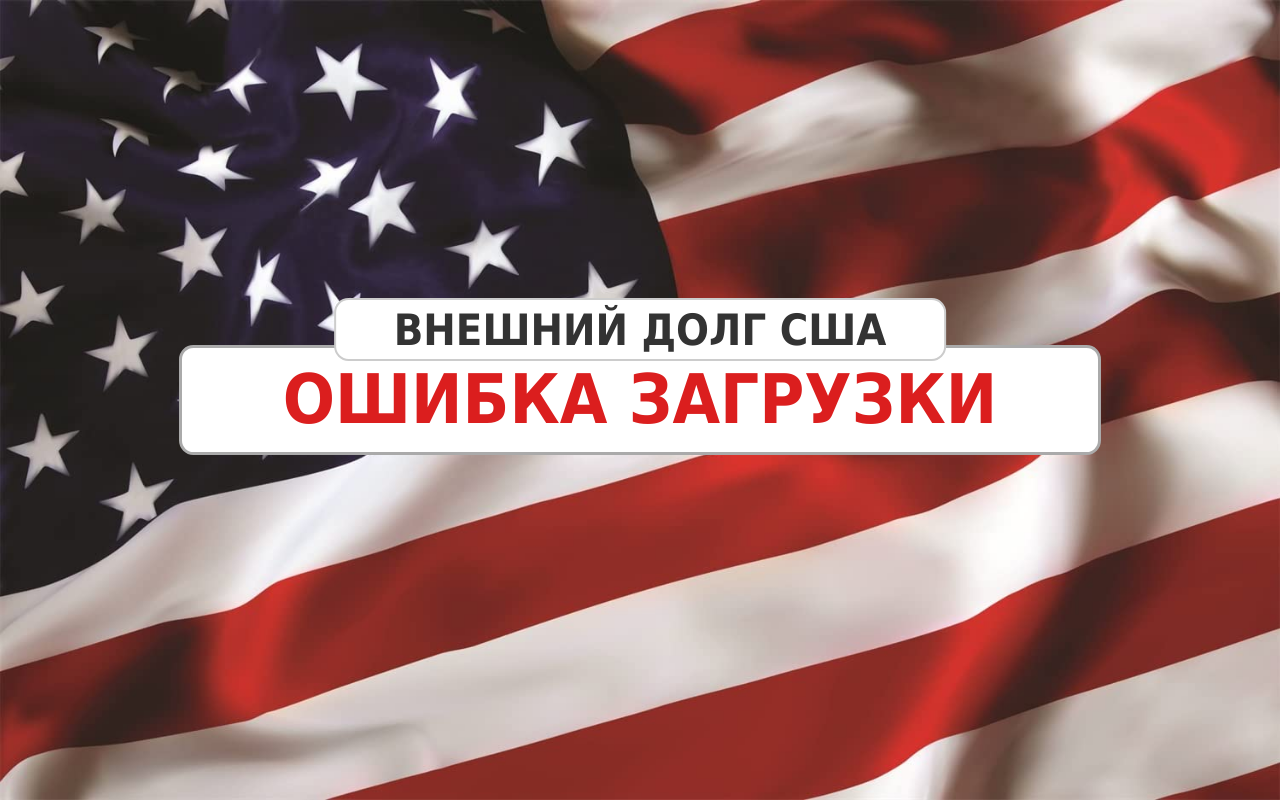
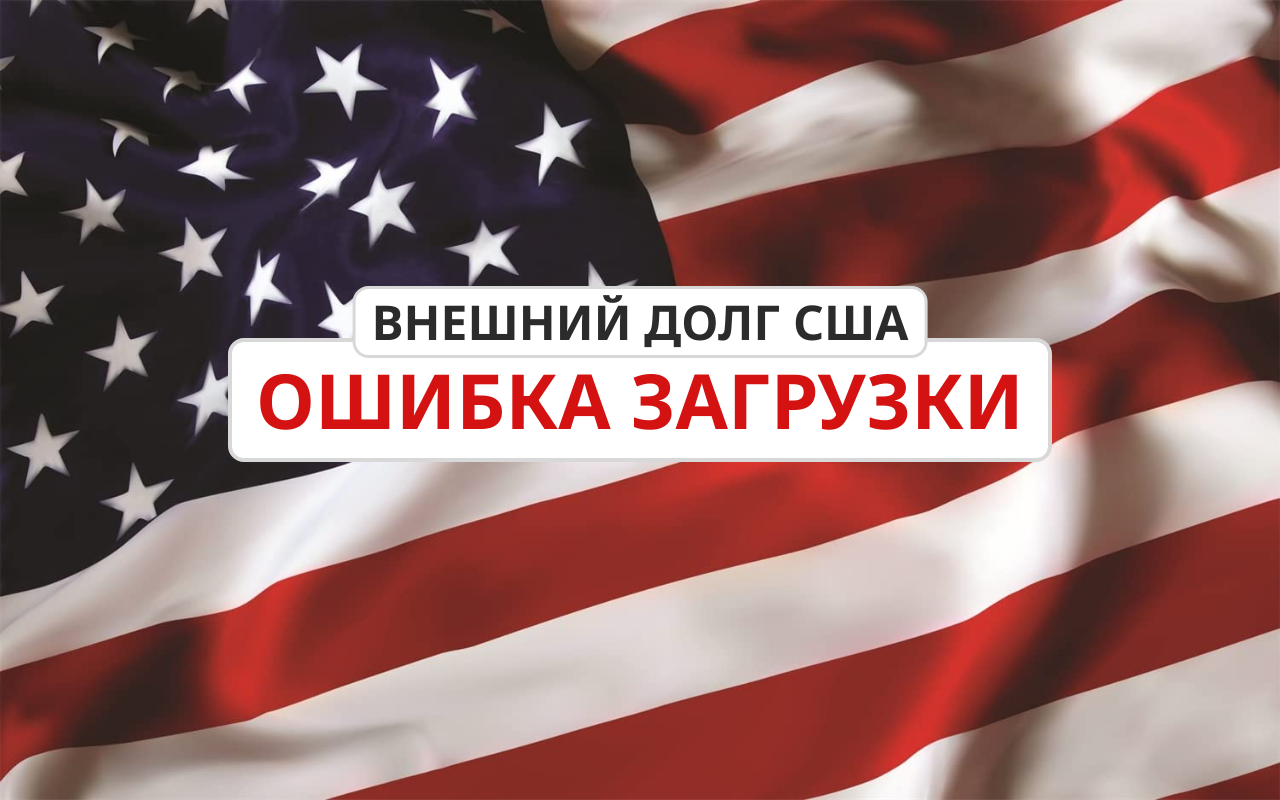
Before and after one commit to promter11/us-debt, a website built with Vite: page index.html in a window 1280 px wide. Built offline with nearby package versions, Linux system fonts and the light colour scheme; no server answers.

Commit message:
refactor(styles): add font and split styles

```diff
--- a/src/main.css
+++ b/src/main.css
@@ -1,95 +1,5 @@
-html {
-  font-family: "Tahoma", sans-serif;
-  font-size: 10px;
-}
-
-body {
-  min-height: 100vh;
-  background: url("./assets/background.jpg") no-repeat center center / cover;
-}
-
-body,
-h1 {
-  margin: 0;
-}
-
-.block {
-  display: flex;
-  flex-direction: column;
-  align-items: center;
-  justify-content: center;
-  height: 100vh;
-  padding: 0 1.6rem;
-  pointer-events: none;
-}
-
-.block__wrapper {
-  position: relative;
-  max-width: 102.4rem;
-  width: 100%;
-  text-align: center;
-}
-
-.wrapper__title {
-  position: absolute;
-  top: -5.2rem;
-  left: 50%;
-  transform: translateX(-50%);
-  padding: 0.4rem 6.4rem;
-  font-size: 4.8rem;
-  line-height: 5.8rem;
-  text-transform: uppercase;
-  white-space: nowrap;
-  border: 0.3rem solid #ccc;
-  border-radius: 1.6rem;
-  background: white;
-  color: #333;
-}
-
-.wrapper__content {
-  padding: 1.2rem 2.4rem;
-  font-size: 7.6rem;
-  font-weight: bold;
-  line-height: 9.2rem;
-  text-transform: uppercase;
-  border: 0.4rem solid #aaa;
-  border-radius: 1.6rem;
-  background: white;
-  color: #db1e1e;
-}
-
-@media (max-width: 319px) {
-  html {
-    font-size: 1.5px;
-  }
-}
-
-@media (min-width: 320px) and (max-width: 599px) {
-  html {
-    font-size: 3px;
-  }
-}
-
-@media (min-width: 600px) and (max-width: 767px) {
-  html {
-    font-size: 4.5px;
-  }
-}
-
-@media (min-width: 768px) and (max-width: 1023px) {
-  html {
-    font-size: 6px;
-  }
-}
-
-@media (min-width: 1024px) and (max-width: 1199px) {
-  html {
-    font-size: 7.5px;
-  }
-}
-
-@media (min-width: 1200px) and (max-width: 1600px) {
-  html {
-    font-size: 9px;
-  }
-}
+@import "./styles/app.css";
+@import "./styles/fonts.css";
+@import "./styles/media.css";
+@import "./styles/overrides.css";
+@import "./styles/variables.css";
--- /dev/null
+++ b/src/styles/app.css
@@ -0,0 +1,42 @@
+.block {
+  display: flex;
+  flex-direction: column;
+  align-items: center;
+  justify-content: center;
+  height: 100vh;
+  padding: 0 1.6rem;
+  pointer-events: none;
+}
+
+.block__wrapper {
+  position: relative;
+  text-align: center;
+}
+
+.wrapper__title {
+  position: absolute;
+  top: -5.2rem;
+  left: 50%;
+  transform: translateX(-50%);
+  padding: 0.4rem 1.6rem;
+  font-size: 4.8rem;
+  line-height: 5.8rem;
+  text-transform: uppercase;
+  white-space: nowrap;
+  border: 0.3rem solid var(--color-border);
+  border-radius: 1.6rem;
+  background: white;
+  color: var(--color-neutral);
+}
+
+.wrapper__content {
+  padding: 1.2rem 2.4rem;
+  font-size: 7.6rem;
+  font-weight: bold;
+  line-height: 9.2rem;
+  text-transform: uppercase;
+  border: 0.4rem solid var(--color-border);
+  border-radius: 1.6rem;
+  background: white;
+  color: var(--color-danger);
+}
--- /dev/null
+++ b/src/styles/fonts.css
@@ -0,0 +1,41 @@
+@font-face {
+  font-family: "Noto Sans";
+  font-weight: 300;
+  font-style: normal;
+  src: url("../assets/fonts/noto-sans/NotoSans-Light.ttf");
+}
+
+@font-face {
+  font-family: "Noto Sans";
+  font-weight: normal;
+  font-style: normal;
+  src: url("../assets/fonts/noto-sans/NotoSans-Regular.ttf");
+}
+
+@font-face {
+  font-family: "Noto Sans";
+  font-weight: 500;
+  font-style: normal;
+  src: url("../assets/fonts/noto-sans/NotoSans-Medium.ttf");
+}
+
+@font-face {
+  font-family: "Noto Sans";
+  font-weight: 600;
+  font-style: normal;
+  src: url("../assets/fonts/noto-sans/NotoSans-SemiBold.ttf");
+}
+
+@font-face {
+  font-family: "Noto Sans";
+  font-weight: bold;
+  font-style: normal;
+  src: url("../assets/fonts/noto-sans/NotoSans-Bold.ttf");
+}
+
+@font-face {
+  font-family: "Noto Sans";
+  font-weight: 900;
+  font-style: normal;
+  src: url("../assets/fonts/noto-sans/NotoSans-Black.ttf");
+}
--- /dev/null
+++ b/src/styles/media.css
@@ -0,0 +1,35 @@
+@media (max-width: 319px) {
+  html {
+    font-size: 1.5px;
+  }
+}
+
+@media (min-width: 320px) and (max-width: 599px) {
+  html {
+    font-size: 3px;
+  }
+}
+
+@media (min-width: 600px) and (max-width: 767px) {
+  html {
+    font-size: 4.5px;
+  }
+}
+
+@media (min-width: 768px) and (max-width: 1023px) {
+  html {
+    font-size: 6px;
+  }
+}
+
+@media (min-width: 1024px) and (max-width: 1199px) {
+  html {
+    font-size: 7.5px;
+  }
+}
+
+@media (min-width: 1200px) and (max-width: 1600px) {
+  html {
+    font-size: 9px;
+  }
+}
--- /dev/null
+++ b/src/styles/overrides.css
@@ -0,0 +1,15 @@
+html {
+  font-family: "Noto Sans", sans-serif;
+  font-size: 10px;
+}
+
+body {
+  min-height: 100vh;
+  background: url("../assets/images/background.jpg") no-repeat center center /
+    cover;
+}
+
+body,
+h1 {
+  margin: 0;
+}
--- /dev/null
+++ b/src/styles/variables.css
@@ -0,0 +1,5 @@
+:root {
+  --color-border: #d8d8d8;
+  --color-danger: #d41212;
+  --color-neutral: #2b2b2b;
+}
```
Also changed, not shown: src/assets/fonts/noto-sans/NotoSans-Black.ttf (added), src/assets/fonts/noto-sans/NotoSans-Bold.ttf (added), src/assets/fonts/noto-sans/NotoSans-Light.ttf (added), src/assets/fonts/noto-sans/NotoSans-Medium.ttf (added), src/assets/fonts/noto-sans/NotoSans-Regular.ttf (added), src/assets/fonts/noto-sans/NotoSans-SemiBold.ttf (added), src/assets/images/background.jpg (renamed from src/assets/background.jpg).
